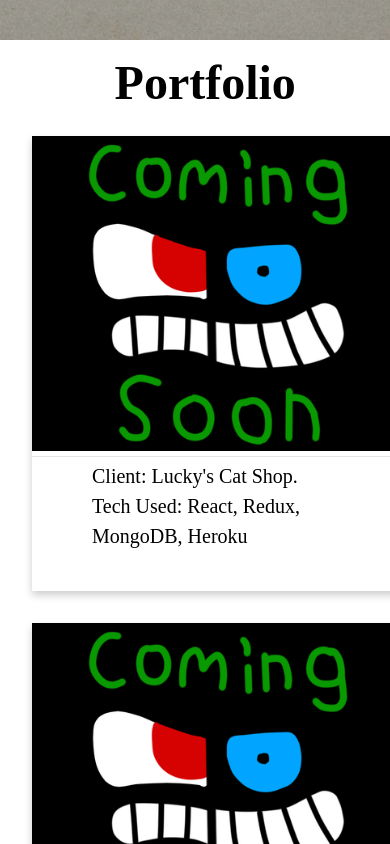
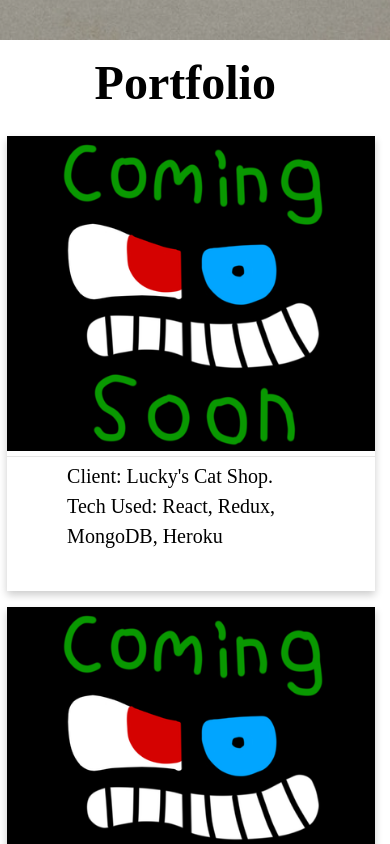
Before and after one commit to salvadb23/Personal-Website, a React (Create React App) app: page / in a window 390 px wide. Shown: the part 760-1604 px from the top of the page. Built offline with nearby package versions, Linux system fonts and the light colour scheme; a web font is replaced by a local one.

Commit message:
editing the portfolio size

```diff
--- a/src/CSS/Portfolio.css
+++ b/src/CSS/Portfolio.css
@@ -35,11 +35,7 @@
 /* Responsive for Mobile phones */
 @media screen and (max-width: 640px) {
   #Portfolio .port-section {
-    width: 92.1%;
-  }
-  .card {
-    margin-bottom: 2em;
-    margin-left: 2em;
+    width: 98%;
   }
   .card img {
     width: 23em;
@@ -48,9 +44,3 @@
     width: 15em;
   }
 }
-
-@media screen and (max-width: 480px) {
-  .card {
-    margin-right: 2em;
-  }
-}
```
